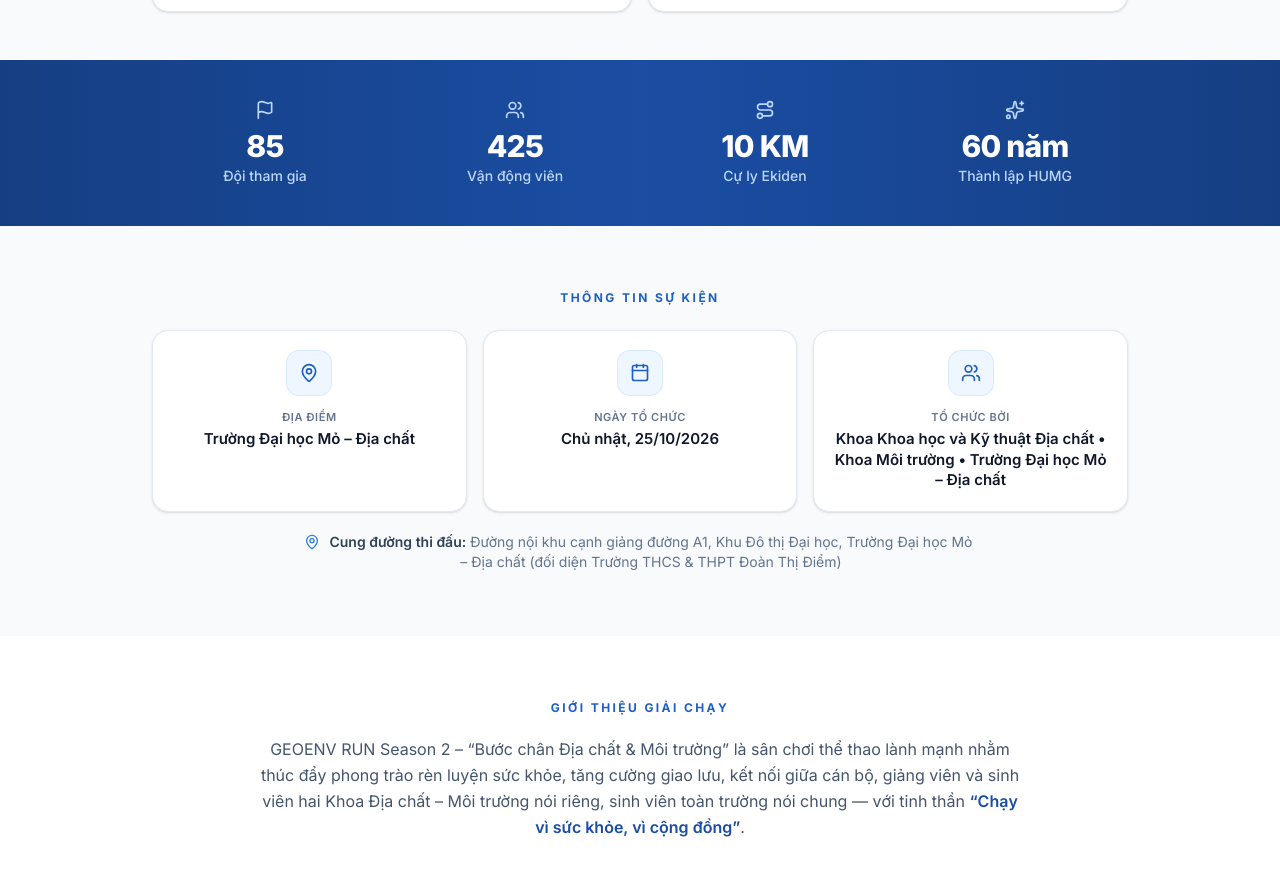
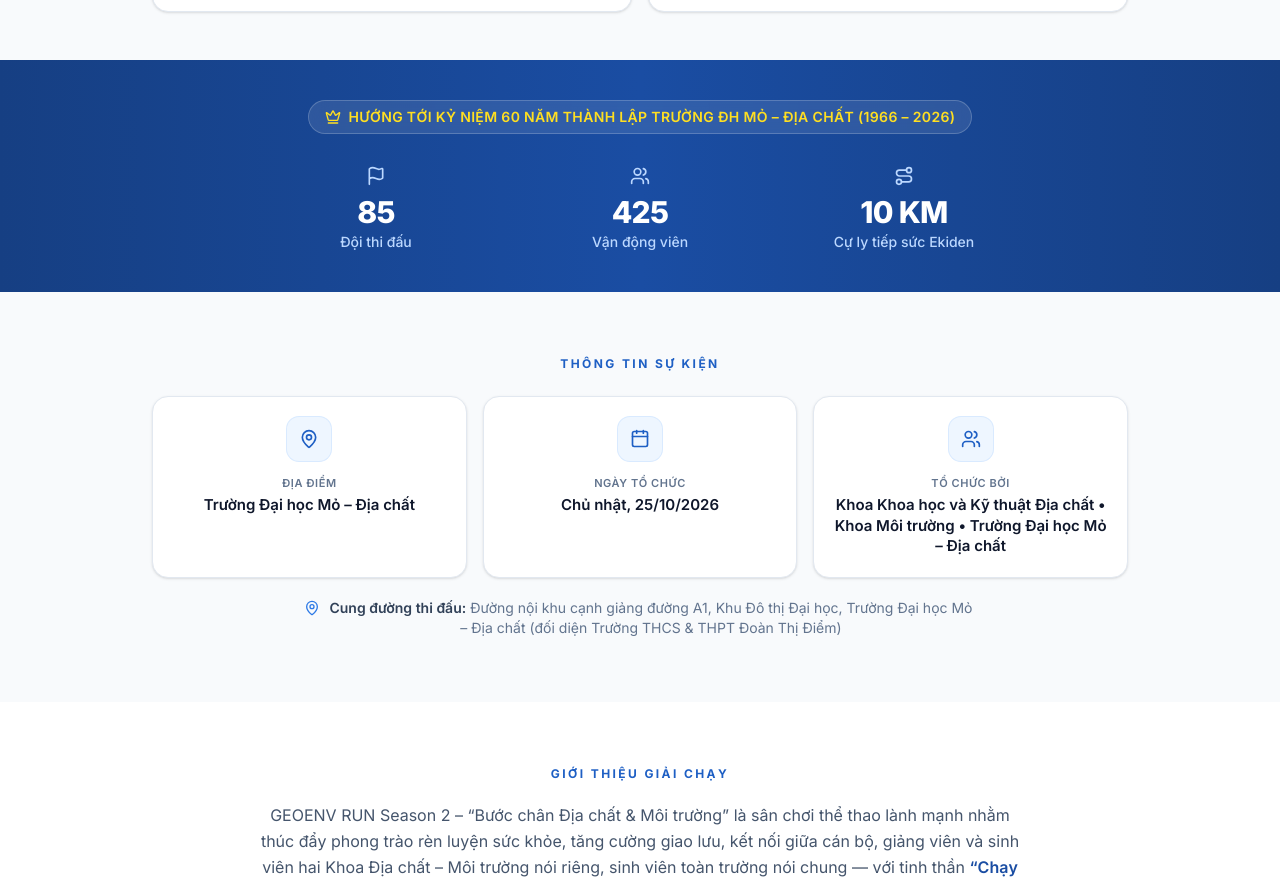
Before and after one commit to koko999-tien/geoenv-run-2026-certificates, a React (Vite) app: page / in a window 1280 px wide. Shown: the part 1022-1904 px from the top of the page. Built offline with nearby package versions, Linux system fonts and the light colour scheme; no server answers.

Commit message:
Stats band: honor badge for 60-year anniversary above 3 race stats

```diff
--- a/src/pages/Home.tsx
+++ b/src/pages/Home.tsx
@@ -6,6 +6,7 @@ import {
   Calendar,
   Camera,
   Clock3,
+  Crown,
   Flag,
   Heart,
   Image as ImageIcon,
@@ -236,14 +237,23 @@ export function Home() {
         </div>
       </section>
 
-      {/* ================= DÃY SỐ LIỆU NỔI BẬT ================= */}
+      {/* ================= DẢI VINH DANH 60 NĂM + 3 CHỈ SỐ GIẢI ĐẤU ================= */}
       <section className="bg-gradient-to-r from-geoenv-800 via-geoenv-700 to-geoenv-800 py-8 sm:py-10">
-        <div className="mx-auto grid max-w-5xl grid-cols-2 gap-6 px-4 sm:px-6 lg:grid-cols-4">
+        <div className="mx-auto max-w-5xl px-4 sm:px-6">
+          {/* Dải băng vinh danh — đặt trang trọng ở vị trí cao nhất của khối */}
+          <div className="flex justify-center">
+            <p className="inline-flex max-w-full items-center justify-center gap-2 rounded-full border border-white/20 bg-white/10 px-4 py-1.5 text-center text-xs font-semibold tracking-wide text-yellow-300 backdrop-blur-md md:text-sm">
+              <Crown className="h-4 w-4 shrink-0" />
+              HƯỚNG TỚI KỶ NIỆM 60 NĂM THÀNH LẬP TRƯỜNG ĐH MỎ – ĐỊA CHẤT (1966 – 2026)
+            </p>
+          </div>
+
+          {/* Đúng 3 chỉ số kỹ thuật của giải — đối xứng 3 cột trên mọi màn hình */}
+          <div className="mx-auto mt-8 grid max-w-3xl grid-cols-3 gap-4 sm:gap-6">
             {[
-            { icon: Flag, value: '85', label: 'Đội tham gia' },
+              { icon: Flag, value: '85', label: 'Đội thi đấu' },
               { icon: Users, value: '425', label: 'Vận động viên' },
-            { icon: Route, value: '10 KM', label: 'Cự ly Ekiden' },
-            { icon: Sparkles, value: '60 năm', label: 'Thành lập HUMG' },
+              { icon: Route, value: '10 KM', label: 'Cự ly tiếp sức Ekiden' },
             ].map((stat) => (
               <div key={stat.label} className="text-center">
                 <stat.icon className="mx-auto h-5 w-5 text-geoenv-200" />
@@ -255,6 +265,7 @@ export function Home() {
                 </p>
               </div>
             ))}
+          </div>
         </div>
       </section>
 
```
Lines whose indentation alone changed are shown as unchanged.
